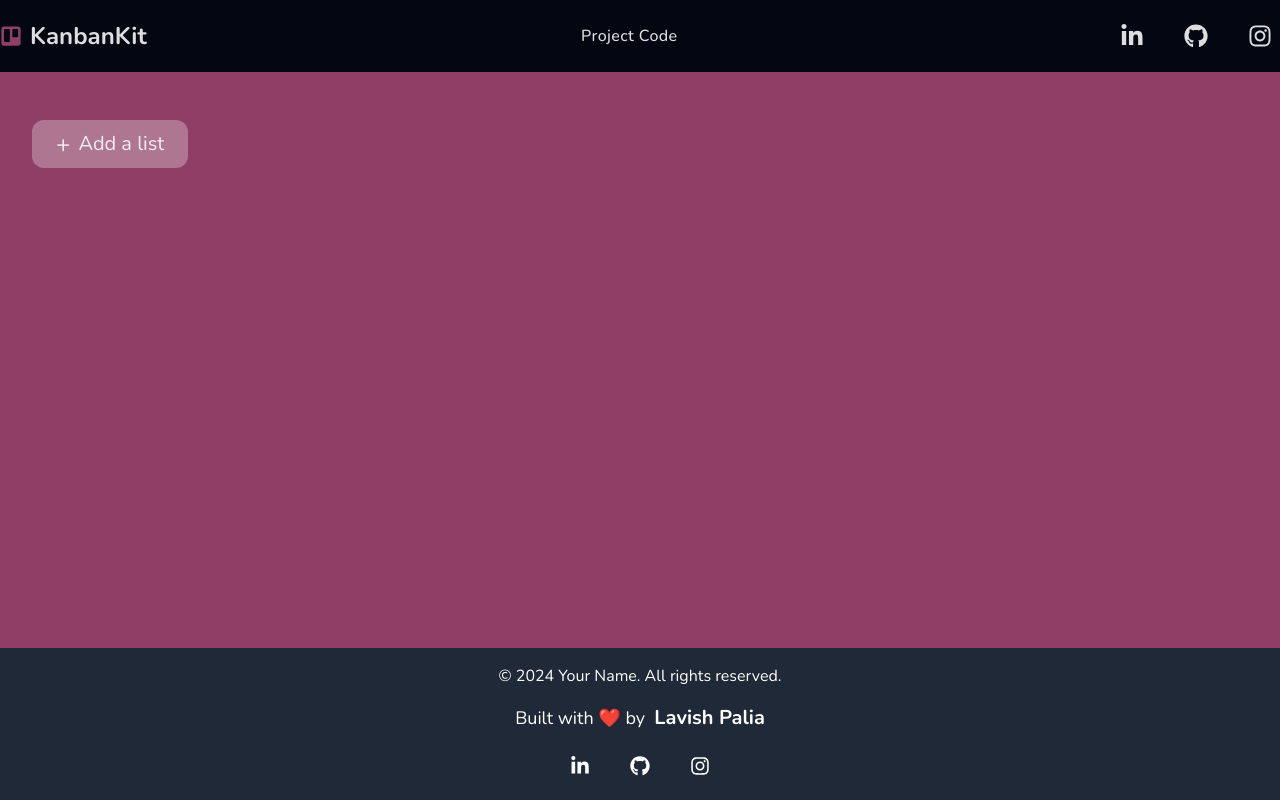
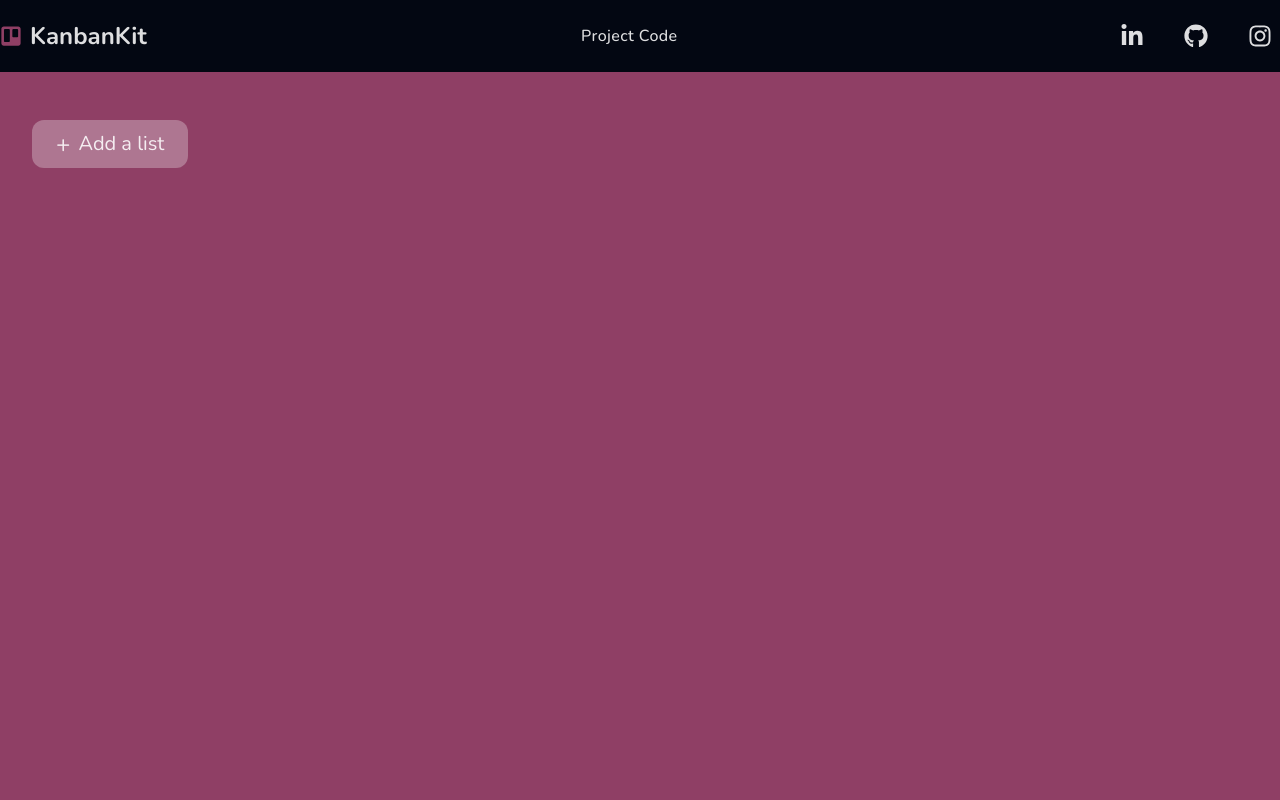
Before and after one commit to LavishPalia/KanbanKit, a React (Vite) app: page / in a window 1280 px wide. Shown: the top 800 px of the page. Built offline with nearby package versions, Linux system fonts and the light colour scheme.

Commit message:
fix: taskboard content below footer, custom styles for scrollbar

```diff
--- a/src/App.jsx
+++ b/src/App.jsx
@@ -170,7 +170,7 @@ const App = () => {
       <Droppable droppableId="all-boards" direction="horizontal" type="board">
         {(provided) => (
           <div
-            className="flex flex-col w-full md:flex md:flex-row md:items-start gap-8 px-8 mt-12"
+            className="flex flex-col w-full md:flex md:flex-row md:items-start gap-8 px-8 mt-12 min-h-screen"
             ref={provided.innerRef}
             {...provided.droppableProps}
           >
--- a/src/components/Footer.jsx
+++ b/src/components/Footer.jsx
@@ -3,7 +3,7 @@ import { FaLinkedinIn, FaGithub, FaInstagram } from "react-icons/fa";
 
 const Footer = () => {
   return (
-    <div className="fixed bottom-0 left-0 w-full p-4 bg-gray-800 text-white flex flex-col items-center">
+    <div className="p-4 bg-gray-800 text-white flex flex-col items-center">
       <div className="mb-4">
         &copy; {new Date().getFullYear()} Your Name. All rights reserved.
       </div>
--- a/src/index.css
+++ b/src/index.css
@@ -1,6 +1,14 @@
 @tailwind base;
 @tailwind components;
 @tailwind utilities;
+
+*::-webkit-scrollbar {
+  @apply bg-transparent w-3;
+}
+
+*::-webkit-scrollbar-thumb {
+  @apply bg-gray-950 rounded-full;
+}
 
 * {
   box-sizing: border-box;
@@ -15,7 +23,7 @@
 
   color-scheme: light dark;
   color: rgba(255, 255, 255, 0.87);
-  background-color: #8F3F65;
+  background-color: #8f3f65;
 
   font-synthesis: none;
   text-rendering: optimizeLegibility;
```
